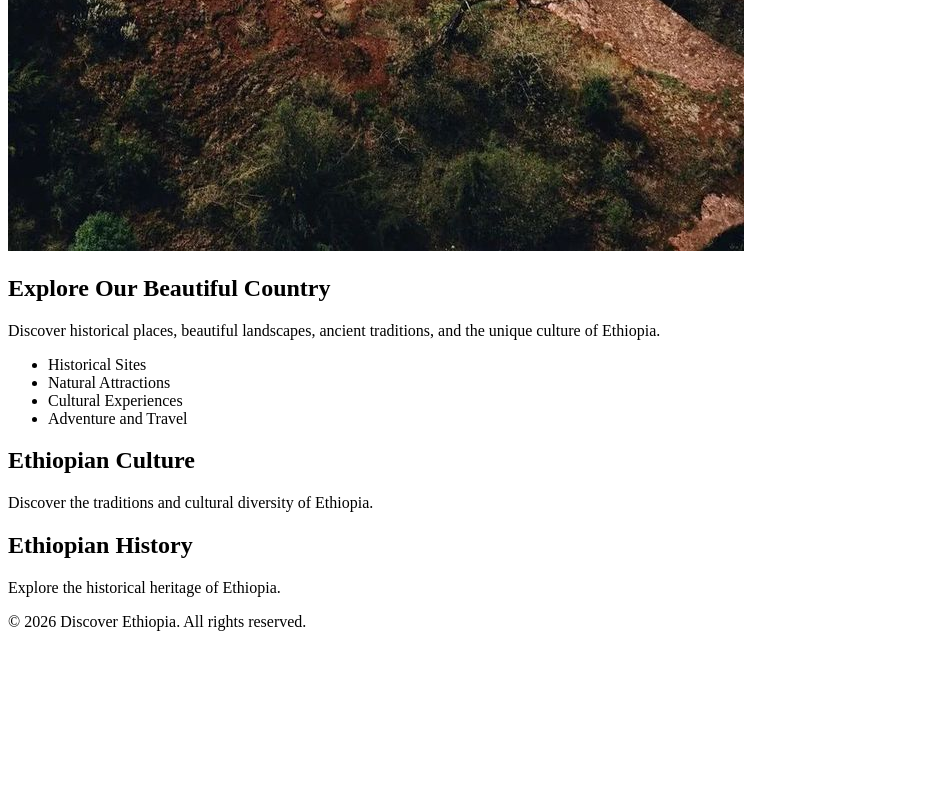
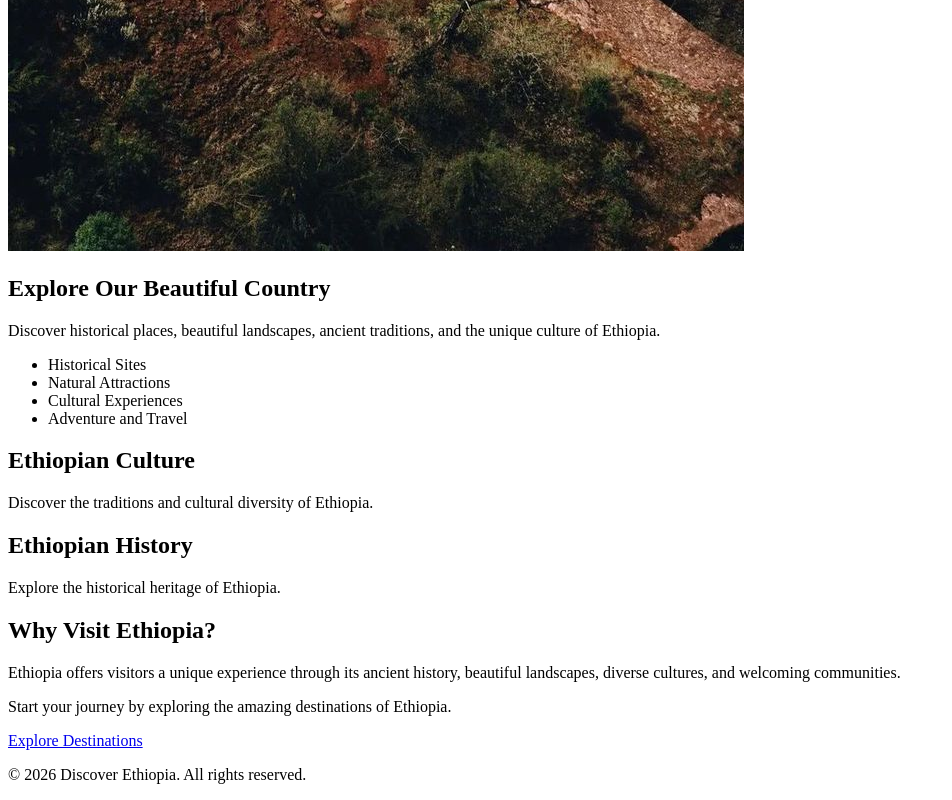
Before and after one commit to EdlawitN/web-development-project, a plain HTML site: page index.html in a window 1280 px wide. Shown: the part 897-1697 px from the top of the page, without its empty margins (0-952 px from the left). Before the commit the page ends 1544 px from the top, so only its background shows below. Drawn offline with Linux system fonts and the light colour scheme; files whose address does not match are found by name.

Commit message:
Add why visit section to homepage

```diff
--- a/index.html
+++ b/index.html
@@ -63,6 +63,22 @@
                 Explore the historical heritage of Ethiopia.
             </p>
         </section>
+        <section>
+    <h2>Why Visit Ethiopia?</h2>
+
+    <p>
+        Ethiopia offers visitors a unique experience through
+        its ancient history, beautiful landscapes, diverse
+        cultures, and welcoming communities.
+    </p>
+
+    <p>
+        Start your journey by exploring the amazing
+        destinations of Ethiopia.
+    </p>
+
+    <a href="pages/destinations.html">Explore Destinations</a>
+</section>
 
     </main>
 
```
